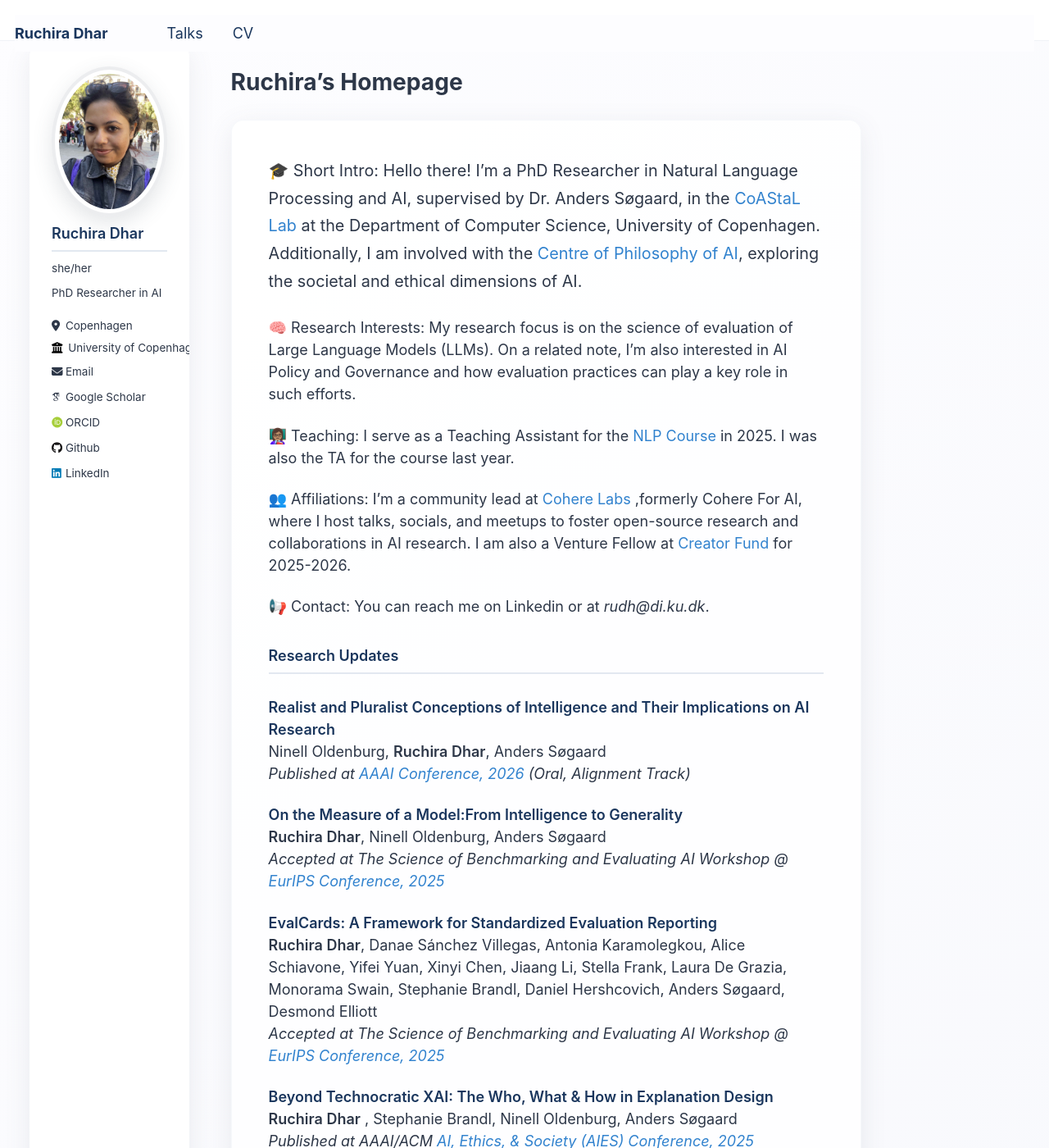
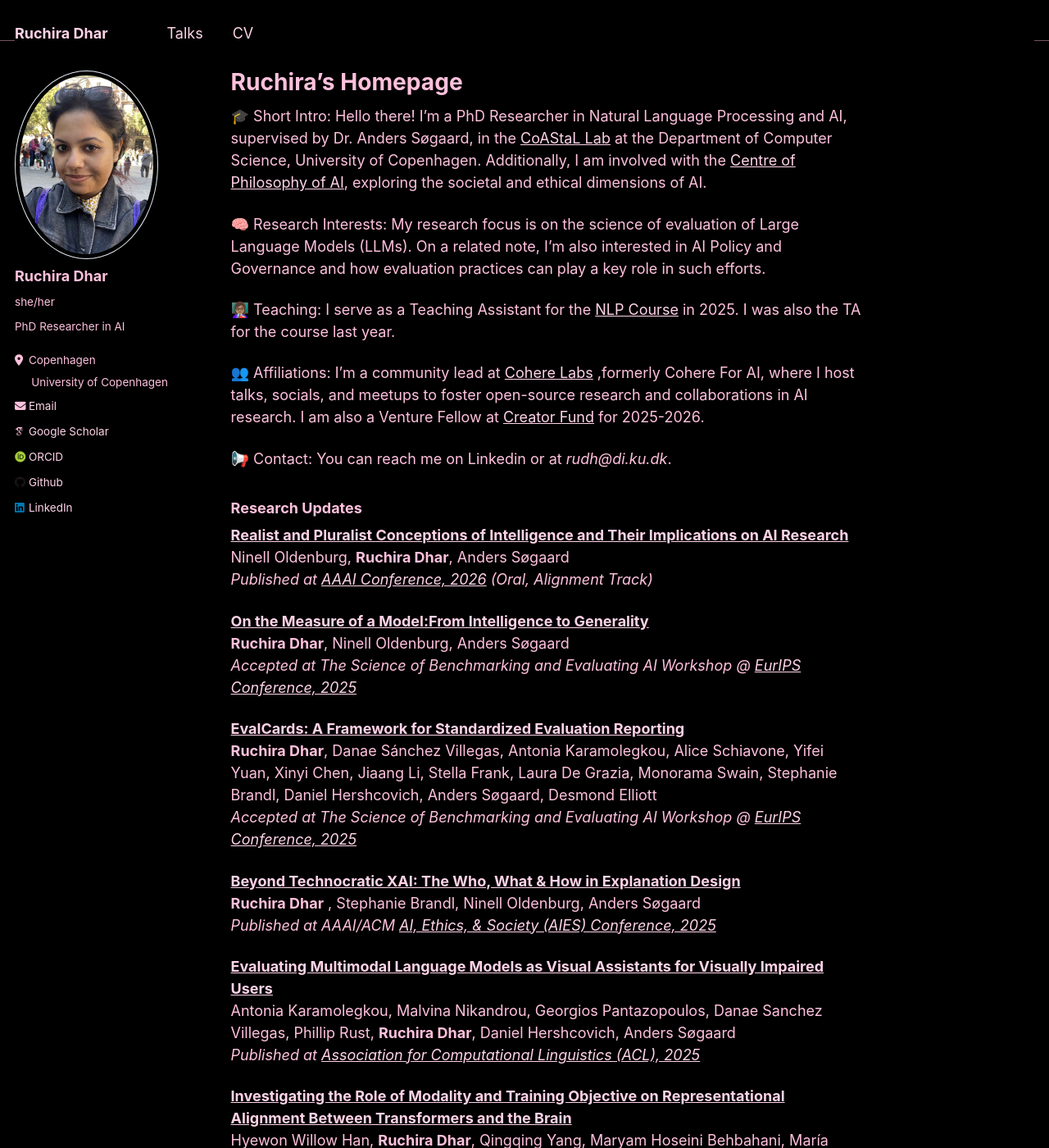
Before and after one commit to ruchiradhar/ruchiradhar.github.io, a Jekyll site: the page built from _pages/about.md, in a window 1280 px wide and 1400 px high. Shown: the whole window at 82% size. Built offline with Jekyll 4.4.1, drawn with Linux system fonts in a browser that asks for light colours; some web fonts are replaced.

Commit message:
Background colour edit

```diff
--- a/assets/css/main.scss
+++ b/assets/css/main.scss
@@ -40,125 +40,85 @@
 @import "vendor/magnific-popup/magnific-popup";
 @import "print";
 
-/* Custom elegant styling for homepage */
-
-/* Elegant gradient background */
-body {
-  background: linear-gradient(135deg, #fdfdff 0%, #f7f8fc 100%);
-  min-height: 100vh;
+/* Global black background + light pink text */
+:root {
+  --site-bg: #000000;
+  --site-text: #ffc1dc;
+  --site-link: #ffd3e7;
+  --site-border: rgba(255, 193, 220, 0.45);
 }
 
-/* Enhanced author profile styling */
-.author__avatar img {
-  border: 4px solid rgba(74, 85, 104, 0.1);
-  box-shadow: 0 8px 25px rgba(74, 85, 104, 0.15);
-  transition: all 0.3s ease;
+html,
+body,
+.initial-content,
+.layout--single,
+.layout--archive,
+.layout--splash,
+.masthead,
+.greedy-nav,
+.page,
+.page__content,
+.archive,
+.sidebar,
+.site-footer,
+.pagination,
+input,
+textarea,
+select,
+button {
+  background: var(--site-bg) !important;
+  color: var(--site-text) !important;
 }
 
-.author__avatar img:hover {
-  transform: translateY(-2px);
-  box-shadow: 0 12px 35px rgba(74, 85, 104, 0.25);
+body * {
+  color: var(--site-text);
 }
 
-/* Elegant content sections */
-.page__content {
-  background: rgba(255, 255, 255, 0.8);
-  backdrop-filter: blur(10px);
-  border-radius: 15px;
-  padding: 2.5rem;
-  margin: 1rem 0;
-  box-shadow: 0 8px 32px rgba(74, 85, 104, 0.1);
-  border: 1px solid rgba(226, 232, 240, 0.3);
+a,
+a:visited,
+a:hover,
+a:focus,
+a:active {
+  color: var(--site-link) !important;
 }
 
-/* Enhanced emoji styling */
-.page__content p:first-child {
-  font-size: 1.1em;
-  line-height: 1.7;
+h1,
+h2,
+h3,
+h4,
+h5,
+h6,
+strong,
+b,
+th,
+td,
+label,
+caption,
+small,
+code,
+pre,
+li,
+p,
+span {
+  color: var(--site-text) !important;
 }
 
-/* Elegant section headers */
-h3 {
-  color: #1a365d;
-  border-bottom: 2px solid #e2e8f0;
-  padding-bottom: 0.5rem;
-  margin-top: 2rem;
-  margin-bottom: 1.5rem;
-  font-weight: 600;
+.masthead,
+.site-footer,
+.page__content,
+.sidebar,
+table,
+th,
+td,
+blockquote,
+hr,
+input,
+textarea,
+select,
+button {
+  border-color: var(--site-border) !important;
 }
 
-/* Enhanced research paper styling */
-.page__content strong {
-  color: #2d3748;
-  font-weight: 600;
+::placeholder {
+  color: rgba(255, 193, 220, 0.75) !important;
 }
-
-/* Links with elegant hover effects */
-.page__content a {
-  position: relative;
-  text-decoration: none;
-  border-bottom: 1px solid transparent;
-  transition: all 0.3s ease;
-}
-
-.page__content a:hover {
-  border-bottom-color: #4299e1;
-  transform: translateY(-1px);
-}
-
-/* Enhanced paper links */
-.page__content p strong a {
-  color: #1a365d;
-  font-weight: 600;
-}
-
-.page__content p strong a:hover {
-  color: #4299e1;
-}
-
-/* Elegant sidebar styling */
-.sidebar {
-  background: rgba(255, 255, 255, 0.9);
-  backdrop-filter: blur(10px);
-  border-radius: 15px;
-  margin: 1rem;
-  padding: 1.5rem;
-  box-shadow: 0 8px 32px rgba(74, 85, 104, 0.1);
-}
-
-/* Enhanced masthead styling */
-.masthead {
-  background: rgba(255, 255, 255, 0.95);
-  backdrop-filter: blur(10px);
-  border-bottom: 1px solid rgba(226, 232, 240, 0.5);
-}
-
-/* Responsive adjustments */
-@media (max-width: 768px) {
-  .page__content {
-    padding: 1.5rem;
-    margin: 0.5rem;
-    border-radius: 10px;
-  }
-
-  .sidebar {
-    margin: 0.5rem;
-    padding: 1rem;
-  }
-}
-
-/* Smooth animations for page load */
-.page__content, .sidebar {
-  animation: fadeInUp 0.6s ease-out;
-}
-
-@keyframes fadeInUp {
-  from {
-    opacity: 0;
-    transform: translateY(30px);
-  }
-  to {
-    opacity: 1;
-    transform: translateY(0);
-  }
-}
```
